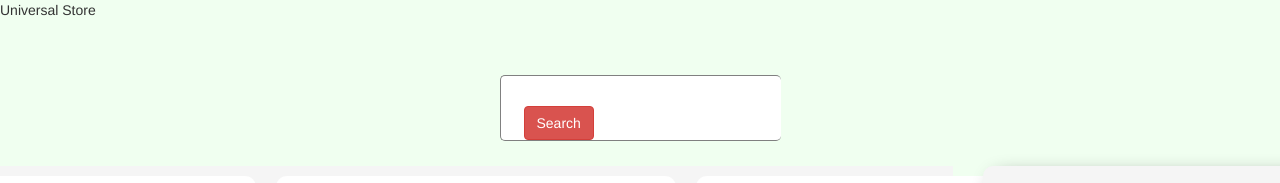
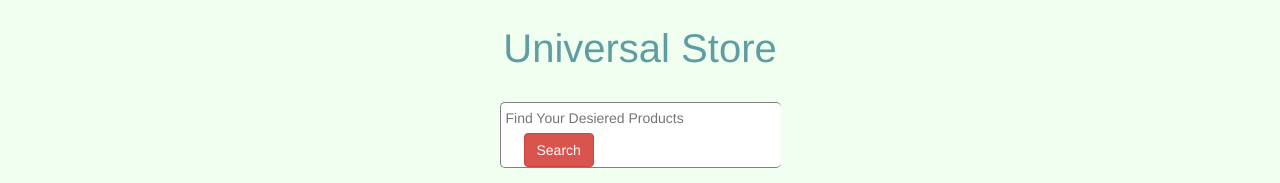
Before and after one commit to TahmidShihab7/universal-store-website, a plain HTML site: page index.html in a window 1280 px wide. Shown: the top 183 px of the page. Drawn offline with nearby package versions, Linux system fonts and the light colour scheme.

Commit message:
third commit

```diff
--- a/css/style.css
+++ b/css/style.css
@@ -1,3 +1,9 @@
+header {
+  padding-top: 20px;
+  font-size: 40px;
+  color: cadetblue;
+  text-align: center;
+}
 body {
   overflow-x: hidden;
   font-family: "Montserrat", sans-serif;
@@ -21,7 +27,7 @@ body {
   width: 281px;
   border-radius: 5px;
   margin: auto;
-  margin-top: 50px;
+  margin-top: 20px;
   border-right: none;
   margin-bottom: 20px;
 }
--- a/index.html
+++ b/index.html
@@ -24,7 +24,7 @@
     <!-- search field  -->
     <div class="search-field">
       <div class="search-box">
-        <input id="input-field" class="search-field" type="text" />
+        <input id="input-field" class="search-field" type="text" placeholder="Find Your Desiered Products" />
         <!-- search button  -->
         <button type="button" class="btn btn-danger search-button" data-toggle="button" aria-pressed="false"
           autocomplete="off" id="search-btn" onclick="loadProducts()">
```
